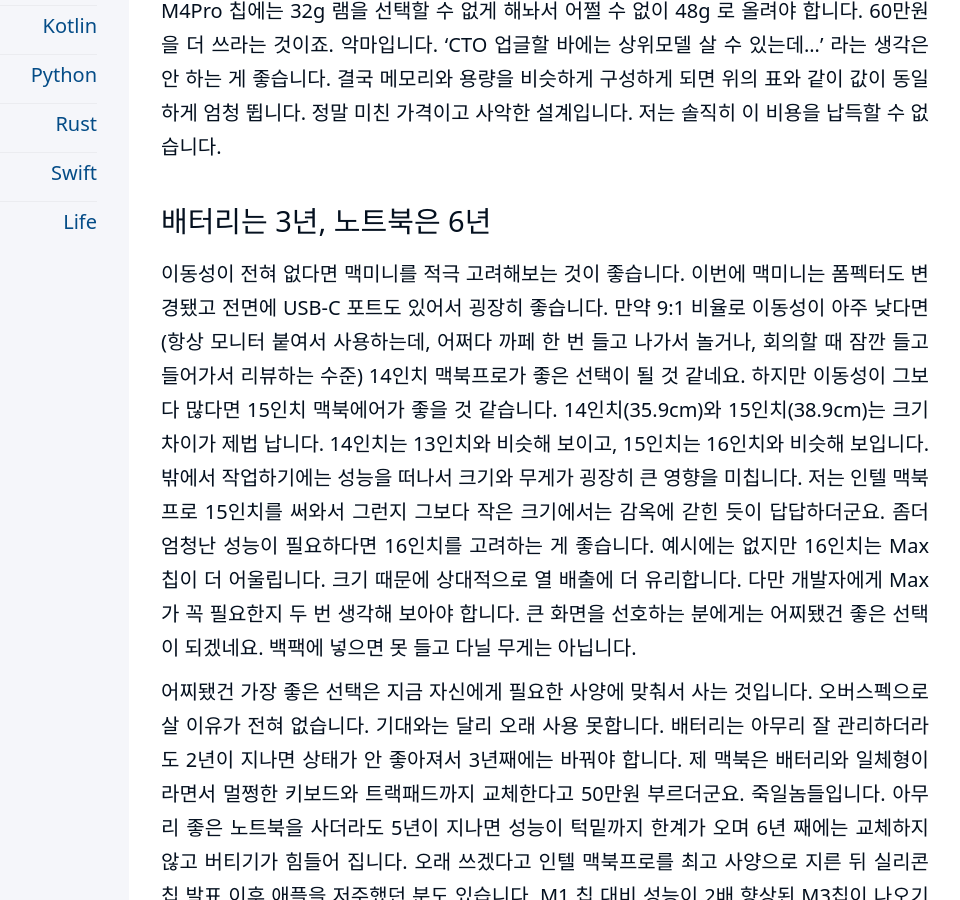
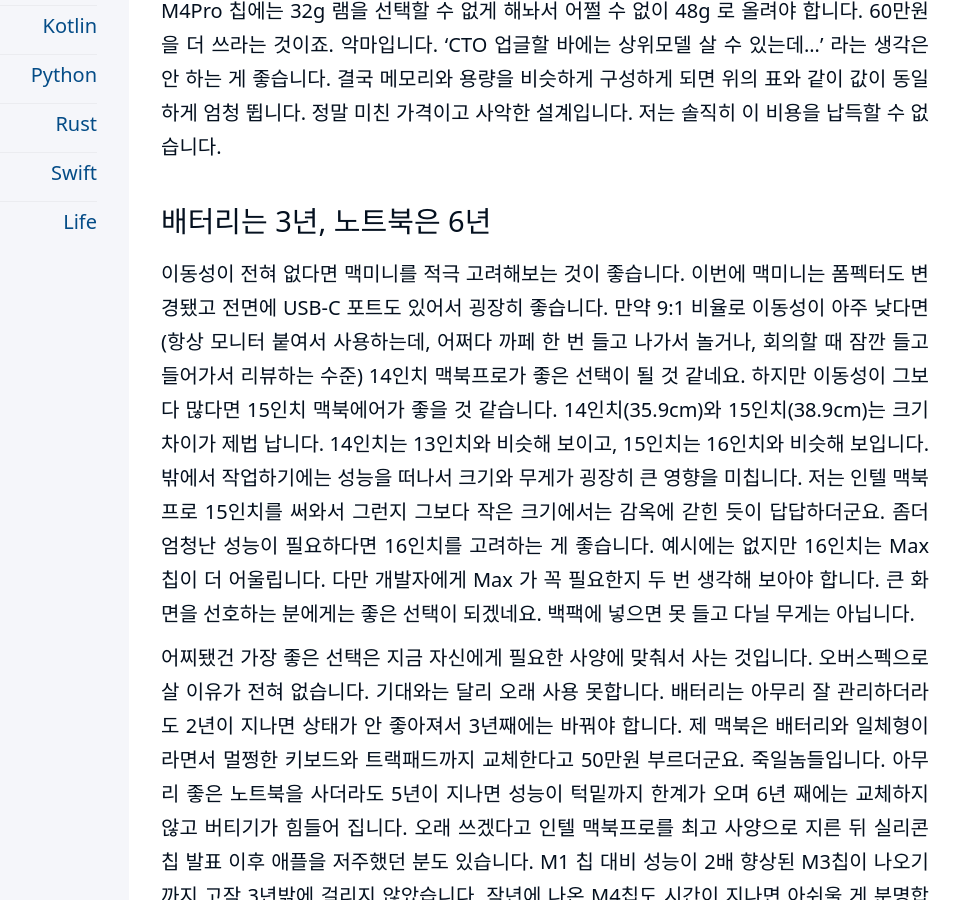
Before and after one commit to kiroshin/kiroshin.github.io, a Jekyll site: the page built from _posts/2025-03-24-macbook_for_dev.md, in a window 1280 px wide and 900 px high, scrolled down 4089 px. Shown: the whole window, without its empty margins (191-1151 px from the left). Built offline with Jekyll 4.4.1, drawn with Linux system fonts in a browser that asks for light colours.

Commit message:
Update 2025-03-24-macbook_for_dev.md

```diff
--- a/_posts/2025-03-24-macbook_for_dev.md
+++ b/_posts/2025-03-24-macbook_for_dev.md
@@ -54,7 +54,7 @@
 
 
 ## 배터리는 3년, 노트북은 6년
-이동성이 전혀 없다면 맥미니를 적극 고려해보는 것이 좋습니다. 이번에 맥미니는 폼펙터도 변경됐고 전면에 USB-C 포트도 있어서 굉장히 좋습니다. 만약 9:1 비율로 이동성이 아주 낮다면 (항상 모니터 붙여서 사용하는데, 어쩌다 까페 한 번 들고 나가서 놀거나, 회의할 때 잠깐 들고 들어가서 리뷰하는 수준) 14인치 맥북프로가 좋은 선택이 될 것 같네요. 하지만 이동성이 그보다 많다면 15인치 맥북에어가 좋을 것 같습니다. 14인치(35.9cm)와 15인치(38.9cm)는 크기 차이가 제법 납니다. 14인치는 13인치와 비슷해 보이고, 15인치는 16인치와 비슷해 보입니다. 밖에서 작업하기에는 성능을 떠나서 크기와 무게가 굉장히 큰 영향을 미칩니다. 저는 인텔 맥북프로 15인치를 써와서 그런지 그보다 작은 크기에서는 감옥에 갇힌 듯이 답답하더군요. 좀더 엄청난 성능이 필요하다면 16인치를 고려하는 게 좋습니다. 예시에는 없지만 16인치는 Max 칩이 더 어울립니다. 크기 때문에 상대적으로 열 배출에 더 유리합니다. 다만 개발자에게 Max 가 꼭 필요한지 두 번 생각해 보아야 합니다. 큰 화면을 선호하는 분에게는 어찌됐건 좋은 선택이 되겠네요. 백팩에 넣으면 못 들고 다닐 무게는 아닙니다.
+이동성이 전혀 없다면 맥미니를 적극 고려해보는 것이 좋습니다. 이번에 맥미니는 폼펙터도 변경됐고 전면에 USB-C 포트도 있어서 굉장히 좋습니다. 만약 9:1 비율로 이동성이 아주 낮다면 (항상 모니터 붙여서 사용하는데, 어쩌다 까페 한 번 들고 나가서 놀거나, 회의할 때 잠깐 들고 들어가서 리뷰하는 수준) 14인치 맥북프로가 좋은 선택이 될 것 같네요. 하지만 이동성이 그보다 많다면 15인치 맥북에어가 좋을 것 같습니다. 14인치(35.9cm)와 15인치(38.9cm)는 크기 차이가 제법 납니다. 14인치는 13인치와 비슷해 보이고, 15인치는 16인치와 비슷해 보입니다. 밖에서 작업하기에는 성능을 떠나서 크기와 무게가 굉장히 큰 영향을 미칩니다. 저는 인텔 맥북프로 15인치를 써와서 그런지 그보다 작은 크기에서는 감옥에 갇힌 듯이 답답하더군요. 좀더 엄청난 성능이 필요하다면 16인치를 고려하는 게 좋습니다. 예시에는 없지만 16인치는 Max 칩이 더 어울립니다. 다만 개발자에게 Max 가 꼭 필요한지 두 번 생각해 보아야 합니다. 큰 화면을 선호하는 분에게는 좋은 선택이 되겠네요. 백팩에 넣으면 못 들고 다닐 무게는 아닙니다.
 
 어찌됐건 가장 좋은 선택은 지금 자신에게 필요한 사양에 맞춰서 사는 것입니다. 오버스펙으로 살 이유가 전혀 없습니다. 기대와는 달리 오래 사용 못합니다. 배터리는 아무리 잘 관리하더라도 2년이 지나면 상태가 안 좋아져서 3년째에는 바꿔야 합니다. 제 맥북은 배터리와 일체형이라면서 멀쩡한 키보드와 트랙패드까지 교체한다고 50만원 부르더군요. 죽일놈들입니다. 아무리 좋은 노트북을 사더라도 5년이 지나면 성능이 턱밑까지 한계가 오며 6년 째에는 교체하지 않고 버티기가 힘들어 집니다. 오래 쓰겠다고 인텔 맥북프로를 최고 사양으로 지른 뒤 실리콘 칩 발표 이후 애플을 저주했던 분도 있습니다. M1 칩 대비 성능이 2배 향상된 M3칩이 나오기까지 고작 3년밖에 걸리지 않았습니다. 작년에 나온 M4칩도 시간이 지나면 아쉬울 게 분명합니다.
 
```
